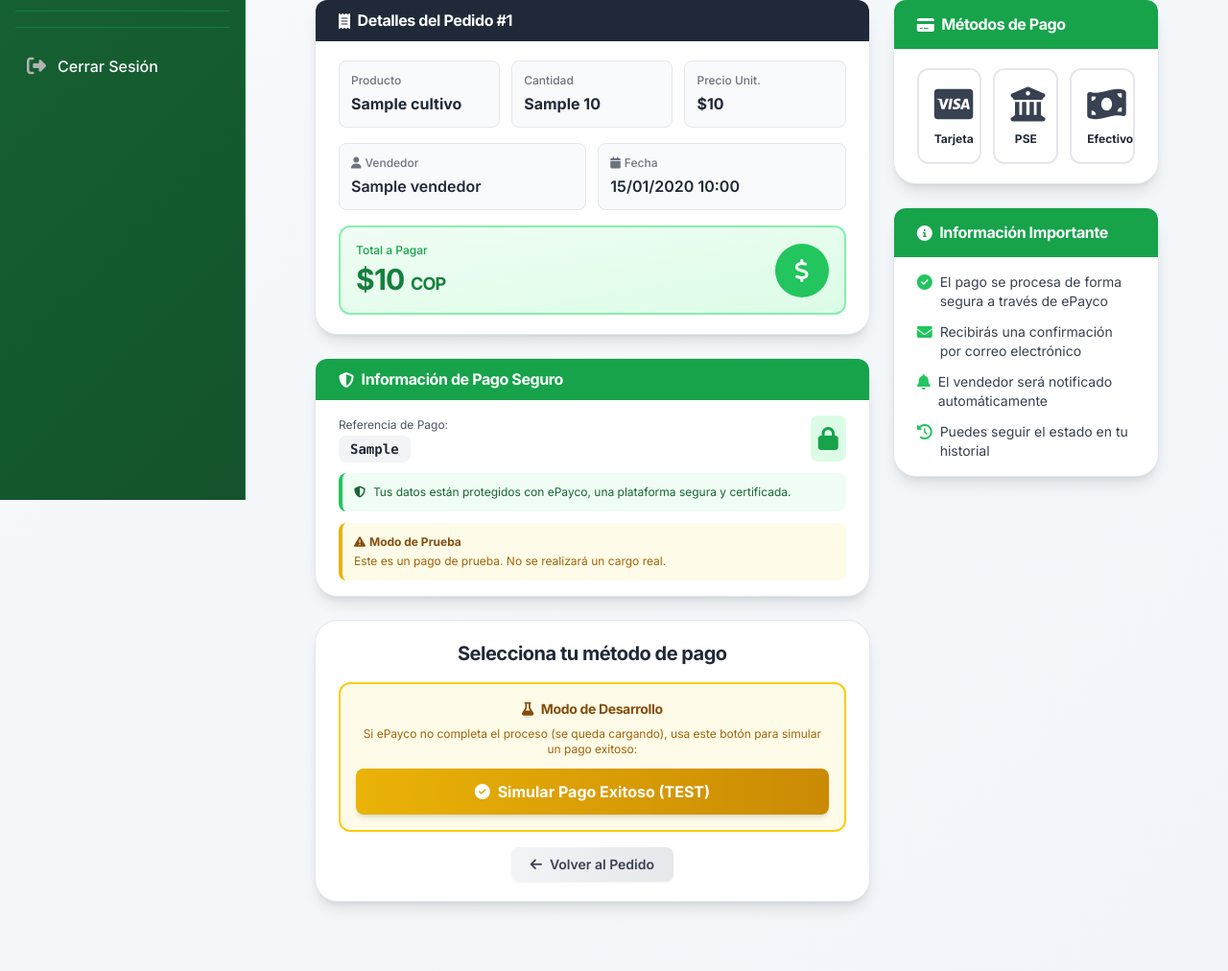
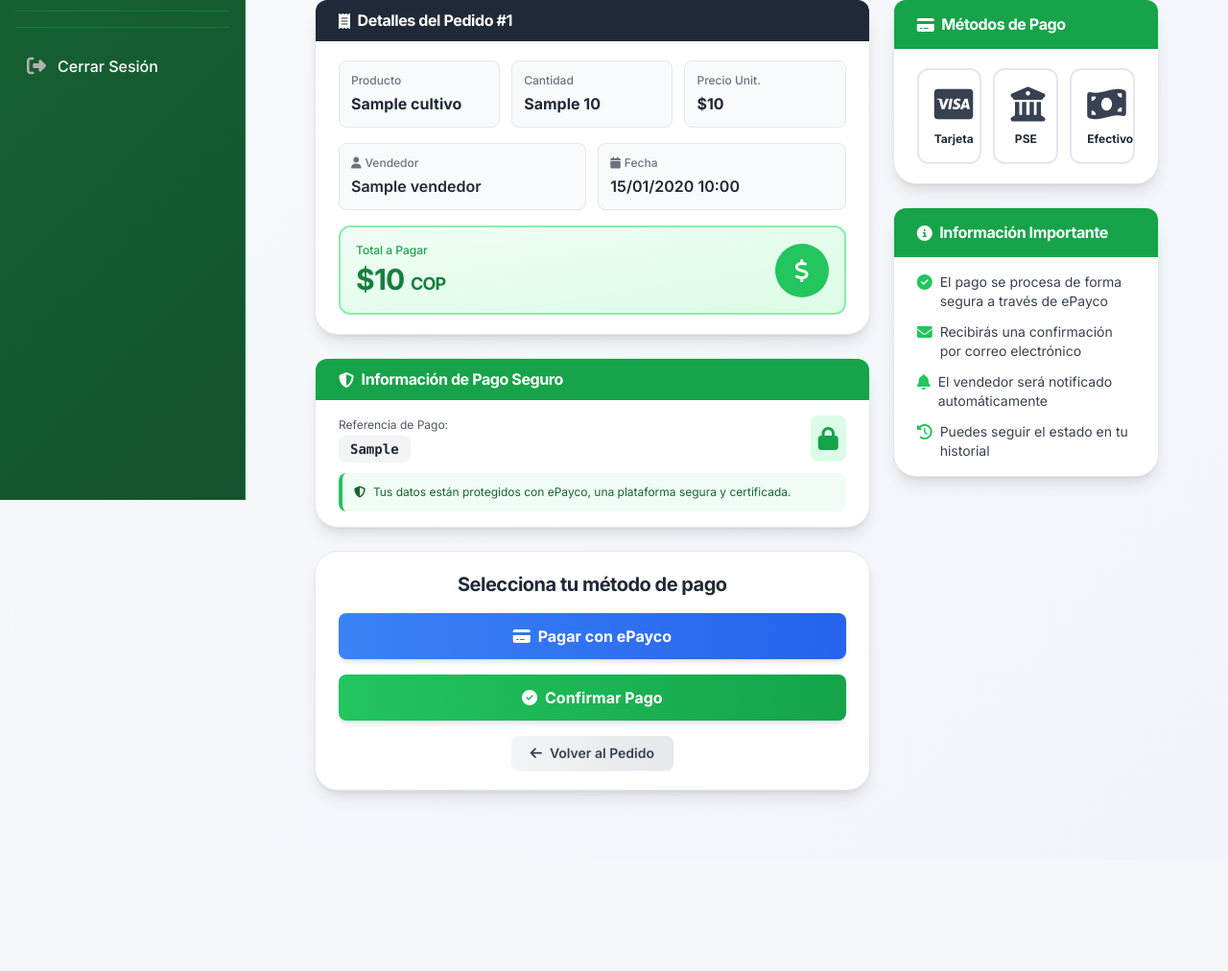
Before and after one commit to Itemt/AgroConnect, a Django app: template templates/payments/checkout.html in a window 1280 px wide. Shown: the part 279-1291 px from the top of the page at 96% size. After the commit the page ends 1112 px from the top, so only its background shows below. Run offline with Django 4.2, Linux system fonts and the light colour scheme; the template is opened without the code that fills it: most values are stand-ins (such as "Sample title", 1, 10 or a date in 2020); some libraries are stand-ins or nearby versions.

Commit message:
Refactor ePayco payment button implementation in checkout template for improved user interaction; remove test mode notification and enhance payment simulation button styling.

```diff
--- a/templates/payments/checkout.html
+++ b/templates/payments/checkout.html
@@ -159,13 +159,6 @@
                             Tus datos están protegidos con ePayco, una plataforma segura y certificada.
                         </p>
                     </div>
-
-                    {% if checkout_data.test_mode %}
-                    <div class="mt-3 bg-yellow-50 rounded-lg p-3 border-l-4 border-yellow-500">
-                        <p class="font-bold text-yellow-800 text-xs mb-1"><i class="fas fa-exclamation-triangle mr-1"></i>Modo de Prueba</p>
-                        <p class="text-xs text-yellow-700">Este es un pago de prueba. No se realizará un cargo real.</p>
-                    </div>
-                    {% endif %}
                 </div>
             </div>
 
@@ -175,50 +168,64 @@
                     <h3 class="text-xl font-bold text-gray-800 mb-4">Selecciona tu método de pago</h3>
 
                     <!-- Botón de ePayco -->
-                    <form id="paymentForm" class="mb-4">
-                        <script
-                            src="https://checkout.epayco.co/checkout.js"
-                            class="epayco-button"
-                            data-epayco-key="{{ checkout_data.public_key }}"
-                            data-epayco-amount="{{ checkout_data.payment_data.amount }}"
-                            data-epayco-name="{{ checkout_data.payment_data.name }}"
-                            data-epayco-description="{{ checkout_data.payment_data.description }}"
-                            data-epayco-currency="{{ checkout_data.payment_data.currency }}"
-                            data-epayco-country="{{ checkout_data.payment_data.country }}"
-                            data-epayco-test="{{ checkout_data.test_mode|yesno:'true,false' }}"
-                            data-epayco-external="false"
-                            data-epayco-response="{{ checkout_data.payment_data.response }}"
-                            data-epayco-confirmation="{{ checkout_data.payment_data.confirmation }}"
-                            data-epayco-name-billing="{{ checkout_data.payment_data.name_billing }}"
-                            data-epayco-invoice="{{ checkout_data.payment_data.invoice }}"
-                            data-epayco-extra1="{{ checkout_data.payment_data.extra1 }}"
-                            data-epayco-extra2="{{ checkout_data.payment_data.extra2 }}"
-                            data-epayco-extra3="{{ checkout_data.payment_data.extra3 }}"
-                            data-epayco-type-doc-billing="{{ checkout_data.payment_data.type_doc_billing }}"
-                            data-epayco-mobilephone-billing="{{ checkout_data.payment_data.mobilephone_billing }}"
-                            data-epayco-number-doc-billing="{{ checkout_data.payment_data.number_doc_billing }}"
-                            data-epayco-button="Pagar con ePayco"
-                        >
-                        </script>
-                    </form>
+                    <div class="mb-4">
+                        <button type="button" id="epayco-button"
+                                class="w-full bg-gradient-to-r from-blue-500 to-blue-600 text-white font-bold py-3 px-6 rounded-lg hover:from-blue-600 hover:to-blue-700 shadow-md hover:shadow-lg transition-all duration-200 flex items-center justify-center">
+                            <i class="fas fa-credit-card mr-2"></i>
+                            Pagar con ePayco
+                        </button>
+                    </div>
+
+                    <script src="https://checkout.epayco.co/checkout.js"></script>
+                    <script>
+                        document.getElementById('epayco-button').addEventListener('click', function() {
+                            var handler = ePayco.checkout.configure({
+                                key: '{{ checkout_data.public_key }}',
+                                test: {{ checkout_data.test_mode|yesno:'true,false' }}
+                            });
+
+                            var data = {
+                                name: '{{ checkout_data.payment_data.name }}',
+                                description: '{{ checkout_data.payment_data.description }}',
+                                invoice: '{{ checkout_data.payment_data.invoice }}',
+                                currency: '{{ checkout_data.payment_data.currency }}',
+                                amount: '{{ checkout_data.payment_data.amount }}',
+                                tax_base: '0',
+                                tax: '0',
+                                country: '{{ checkout_data.payment_data.country }}',
+                                lang: 'es',
+
+                                // URLs de respuesta
+                                external: 'false',
+                                response: '{{ checkout_data.payment_data.response }}',
+                                confirmation: '{{ checkout_data.payment_data.confirmation }}',
+
+                                // Información del cliente
+                                name_billing: '{{ checkout_data.payment_data.name_billing }}',
+                                type_doc_billing: '{{ checkout_data.payment_data.type_doc_billing }}',
+                                mobilephone_billing: '{{ checkout_data.payment_data.mobilephone_billing }}',
+                                number_doc_billing: '{{ checkout_data.payment_data.number_doc_billing }}',
+
+                                // Extras
+                                extra1: '{{ checkout_data.payment_data.extra1 }}',
+                                extra2: '{{ checkout_data.payment_data.extra2 }}',
+                                extra3: '{{ checkout_data.payment_data.extra3 }}'
+                            };
+
+                            handler.open(data);
+                        });
+                    </script>
 
                     {% if checkout_data.test_mode %}
                     <!-- Botón de Simulación de Pago (Solo en Modo Test) -->
-                    <div class="mb-4 bg-yellow-50 border-2 border-yellow-400 rounded-xl p-4">
-                        <h4 class="text-sm font-bold text-yellow-800 mb-2 flex items-center justify-center">
-                            <i class="fas fa-flask mr-2"></i>
-                            Modo de Desarrollo
-                        </h4>
-                        <p class="text-xs text-yellow-700 mb-3">
-                            Si ePayco no completa el proceso (se queda cargando), usa este botón para simular un pago exitoso:
-                        </p>
+                    <div class="mb-4">
                         <form method="POST" action="{% url 'payments:simulate_test_payment' payment.id %}"
-                              onsubmit="return confirm('¿Deseas simular un pago exitoso para este pedido?');">
+                              onsubmit="return confirm('¿Confirmar pago para este pedido?');">
                             {% csrf_token %}
                             <button type="submit"
-                                    class="w-full bg-gradient-to-r from-yellow-500 to-yellow-600 text-white font-bold py-3 px-6 rounded-lg hover:from-yellow-600 hover:to-yellow-700 shadow-md hover:shadow-lg transition-all duration-200 flex items-center justify-center">
+                                    class="w-full bg-gradient-to-r from-green-500 to-green-600 text-white font-bold py-3 px-6 rounded-lg hover:from-green-600 hover:to-green-700 shadow-md hover:shadow-lg transition-all duration-200 flex items-center justify-center">
                                 <i class="fas fa-check-circle mr-2"></i>
-                                Simular Pago Exitoso (TEST)
+                                Confirmar Pago
                             </button>
                         </form>
                     </div>
```
